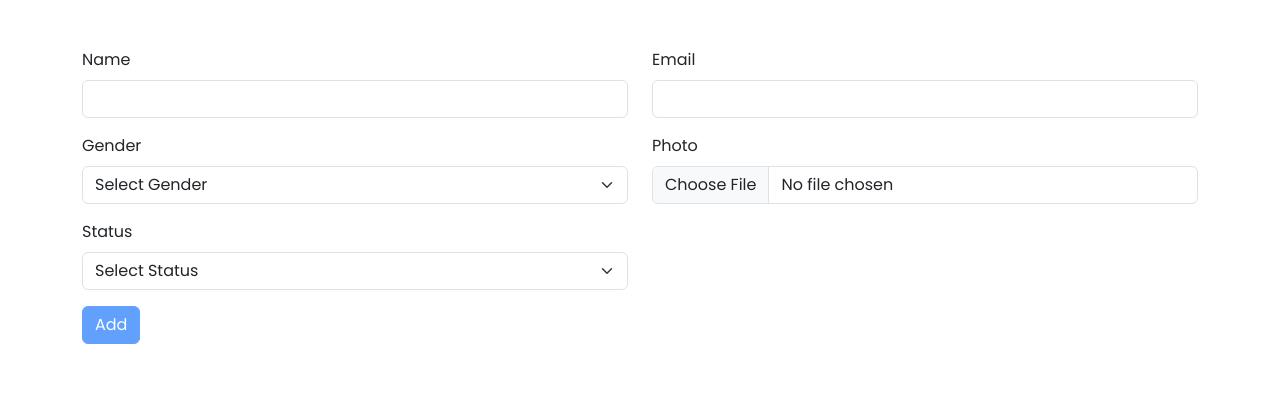
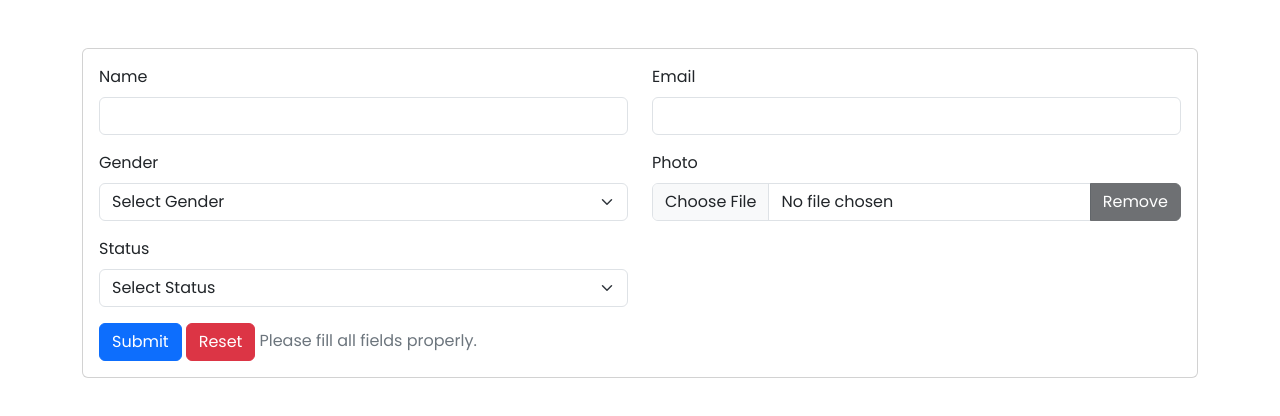
Before and after one commit to ahmadzafar100/newportal_react, a React (Create React App) app: page / in a window 1280 px wide. Shown: the top 416 px of the page. Built offline with nearby package versions, Linux system fonts and the light colour scheme.

Commit message:
Form improved

```diff
--- a/package.json
+++ b/package.json
@@ -18,6 +18,7 @@
     "react-bootstrap": "^2.10.10",
     "react-data-table-component": "^7.7.0",
     "react-dom": "^19.2.5",
+    "react-hook-form": "^7.73.1",
     "react-router": "^7.14.1",
     "react-scripts": "5.0.1",
     "sweetalert2": "^11.26.24",
--- a/src/AddUserWithPhoto.js
+++ b/src/AddUserWithPhoto.js
@@ -1,49 +1,55 @@
+import { faCheck } from "@fortawesome/free-solid-svg-icons";
+import { FontAwesomeIcon } from "@fortawesome/react-fontawesome";
 import React, { useEffect, useRef, useState } from "react";
 import {
+  Alert,
   Button,
+  Card,
   Col,
   Container,
   FloatingLabel,
   Form,
+  InputGroup,
   Row,
 } from "react-bootstrap";
+import { useForm } from "react-hook-form";
 
 const AddUserWithPhoto = () => {
-  const [name, setName] = useState("");
-  const [gender, setGender] = useState("");
-  const [email, setEmail] = useState("");
-  const [status, setStatus] = useState("");
-  const [photo, setPhoto] = useState("");
   const [loading, setLoading] = useState(false);
-  const [isValid, setIsValid] = useState(false);
   const [errorData, setErrorData] = useState("");
-  const fileRef = useRef(null);
+  const [message, setMessage] = useState("");
+  const [preview, setPreview] = useState(null);
+
+  const {
+    register,
+    handleSubmit,
+    reset,
+    resetField,
+    formState: { errors, isValid },
+  } = useForm({
+    mode: "onChange", // 👈 important for real-time validation
+  });
+
+  const { setFocus } = useForm();
+
+  document.querySelector(".error")?.scrollIntoView({ behavior: "smooth" });
 
   useEffect(() => {
-    if (
-      name !== "" &&
-      email !== "" &&
-      gender !== "" &&
-      status !== "" &&
-      photo !== ""
-    ) {
-      setIsValid(true);
-    } else {
-      setIsValid(false);
-    }
-  }, [name, email, gender, status, photo]);
+    if (errors.name) setFocus("name");
+    else if (errors.email) setFocus("email");
+    else if (errors.gender) setFocus("gender");
+  }, [errors]);
 
-  const addUser = async (e) => {
+  const addUser = async (data, e) => {
     e.preventDefault();
     const formData = new FormData();
-    formData.append("name", name);
-    formData.append("email", email);
-    formData.append("gender", gender);
-    formData.append("status", status);
-    formData.append("photo", photo);
+    formData.append("name", data.name);
+    formData.append("email", data.email);
+    formData.append("gender", data.gender);
+    formData.append("status", data.status);
+    formData.append("photo", data.photo[0]);
 
     try {
-      setIsValid(true);
       setLoading(true);
       let response = await fetch("http://localhost/testapi/add_user.php", {
         method: "POST",
@@ -54,12 +60,13 @@ const AddUserWithPhoto = () => {
       });
       let data = await response.json();
       if (response.ok) {
-        setName("");
-        setEmail("");
-        setGender("");
-        setStatus("");
-        fileRef.current.value = "";
-        setPhoto("");
+        if (data.status) {
+          reset();
+          setPreview(null);
+          setMessage(data);
+        } else {
+          setMessage(data);
+        }
       } else {
         console.log(data);
         setErrorData(data);
@@ -73,16 +80,52 @@ const AddUserWithPhoto = () => {
   return (
     <>
       <Container className="py-5">
-        <form onSubmit={addUser}>
+        <Card>
+          <Card.Body>
+            <form onSubmit={handleSubmit(addUser)}>
+              {Object.keys(errors).length > 0 && (
+                <Alert variant="danger">
+                  <ul className="mb-0">
+                    {Object.values(errors).map((err, index) => (
+                      <li key={index}>{err.message}</li>
+                    ))}
+                  </ul>
+                </Alert>
+              )}
+              {message && message.status ? (
+                <Alert variant="success">{message.message}</Alert>
+              ) : message && !message.status ? (
+                <Alert variant="danger">{message.message}</Alert>
+              ) : null}
               <Row>
                 <Col md={6} sm={6}>
                   <Form.Group controlId="formName" className="mb-3">
                     <Form.Label>Name</Form.Label>
                     <Form.Control
                       type="text"
-                  onChange={(event) => setName(event.target.value)}
-                  value={name}
+                      className={errors.name ? "border border-danger" : null}
+                      {...register("name", {
+                        required: "Name is required.",
+                        maxLength: {
+                          value: 50,
+                          message: "Name must not exceed 50 characters.",
+                        },
+                      })}
+                      onInput={(e) => {
+                        e.target.value = e.target.value.replace(
+                          /[^A-Za-z\s]/g,
+                          "",
+                        );
+                      }}
                     />
+                    {errors.name && (
+                      <span
+                        className="text-danger"
+                        style={{ fontSize: "14px" }}
+                      >
+                        {errors.name.message}
+                      </span>
+                    )}
                   </Form.Group>
                 </Col>
                 <Col md={6} sm={6}>
@@ -90,45 +133,125 @@ const AddUserWithPhoto = () => {
                     <Form.Label>Email</Form.Label>
                     <Form.Control
                       type="email"
-                  onChange={(event) => setEmail(event.target.value)}
-                  value={email}
+                      className={errors.email ? "border border-danger" : null}
+                      {...register("email", {
+                        required: "Email is required.",
+                        pattern: {
+                          value: /^[^\s@]+@[^\s@]+\.[^\s@]+$/,
+                          message: "Invalid email format.",
+                        },
+                        maxLength: {
+                          value: 100,
+                          message: "Email must not exceed 100 characters.",
+                        },
+                      })}
+                      onInput={(e) => {
+                        e.target.value = e.target.value.replace(
+                          /[^A-Za-z0-9@.\-\_]/g,
+                          "",
+                        );
+                      }}
                     />
+                    {errors.email && (
+                      <span
+                        className="text-danger"
+                        style={{ fontSize: "14px" }}
+                      >
+                        {errors.email.message}
+                      </span>
+                    )}
                   </Form.Group>
                 </Col>
                 <Col md={6} sm={6}>
                   <Form.Group controlId="formGender" className="mb-3">
                     <Form.Label>Gender</Form.Label>
                     <Form.Select
-                  value={gender}
-                  onChange={(event) => setGender(event.target.value)}
+                      className={errors.gender ? "border border-danger" : null}
+                      {...register("gender", {
+                        required: "Gender is required.",
+                      })}
                     >
                       <option value="">Select Gender</option>
                       <option value="male">Male</option>
                       <option value="female">Female</option>
                     </Form.Select>
+                    {errors.gender && (
+                      <span
+                        className="text-danger"
+                        style={{ fontSize: "14px" }}
+                      >
+                        {errors.gender.message}
+                      </span>
+                    )}
                   </Form.Group>
                 </Col>
                 <Col md={6} sm={6}>
                   <Form.Group controlId="formFile" className="mb-3">
                     <Form.Label>Photo</Form.Label>
+                    <InputGroup className="mb-3">
                       <Form.Control
                         type="file"
-                  ref={fileRef}
-                  onChange={(event) => setPhoto(event.target.files[0])}
+                        className={errors.photo ? "border border-danger" : null}
+                        accept="image/*"
+                        {...register("photo", {
+                          required: "Photo is required.",
+                          validate: {
+                            isImage: (files) =>
+                              files[0]?.type.startsWith("image/") ||
+                              "Only image files allowed.",
+                            maxSize: (files) =>
+                              files[0]?.size < 1 * 1024 * 1024 ||
+                              "Max size is 1MB.",
+                          },
+                        })}
+                        onChange={(e) =>
+                          setPreview(URL.createObjectURL(e.target.files[0]))
+                        }
                       />
+                      <Button
+                        disabled={preview === null ? true : false}
+                        onClick={() => {
+                          setPreview(null);
+                          resetField("photo");
+                        }}
+                        variant="dark"
+                        id="button-addon2"
+                      >
+                        Remove
+                      </Button>
+                    </InputGroup>
+                    {errors.photo && (
+                      <span
+                        className="text-danger"
+                        style={{ fontSize: "14px" }}
+                      >
+                        {errors.photo.message}
+                      </span>
+                    )}
                   </Form.Group>
+                  {preview && <img src={preview} width="100" />}
                 </Col>
                 <Col md={6} sm={6}>
                   <Form.Group controlId="formStatus" className="mb-3">
                     <Form.Label>Status</Form.Label>
                     <Form.Select
-                  value={status}
-                  onChange={(event) => setStatus(event.target.value)}
+                      className={errors.status ? "border border-danger" : null}
+                      {...register("status", {
+                        required: "Status is required.",
+                      })}
                     >
                       <option value="">Select Status</option>
                       <option value="active">Active</option>
                       <option value="inactive">Inactive</option>
                     </Form.Select>
+                    {errors.status && (
+                      <span
+                        className="text-danger"
+                        style={{ fontSize: "14px" }}
+                      >
+                        {errors.status.message}
+                      </span>
+                    )}
                   </Form.Group>
                 </Col>
               </Row>
@@ -136,11 +259,25 @@ const AddUserWithPhoto = () => {
                 variant="primary"
                 className="me-1"
                 type="submit"
-            disabled={loading || !isValid}
+                disabled={loading}
               >
-            Add
+                {loading ? "Submitting" : "Submit"}
               </Button>
+              <Button variant="danger" type="reset" className="me-1">
+                Reset
+              </Button>
+              {isValid ? (
+                <span className="text-success">
+                  All fields are filled properly.
+                </span>
+              ) : (
+                <span className="text-secondary">
+                  Please fill all fields properly.
+                </span>
+              )}
             </form>
+          </Card.Body>
+        </Card>
       </Container>
     </>
   );
```
Also changed, not shown: 1 other file (tests, documents, lock files or other folders). Lines whose indentation alone changed are shown as unchanged.
